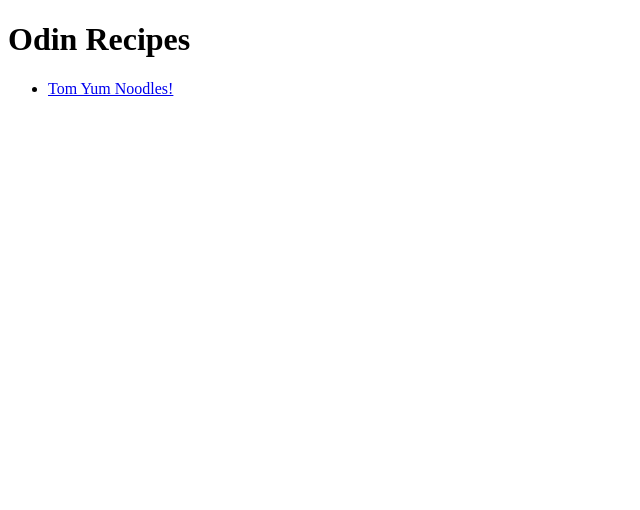
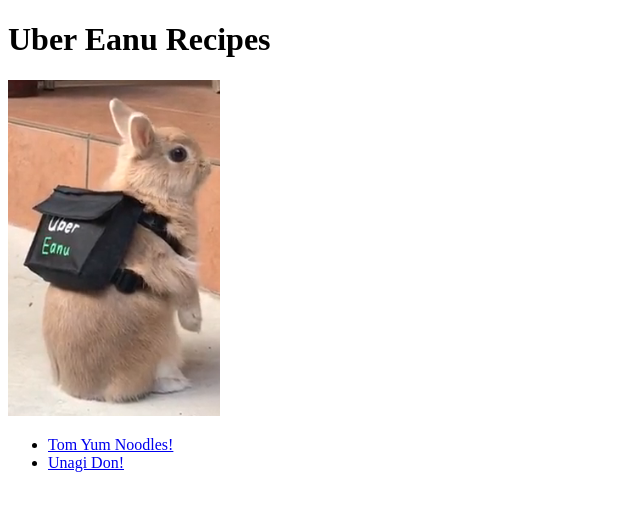
Before and after one commit to meeroTheo/odin-recipes, a plain HTML site: page index.html in a window 1280 px wide. Shown: the whole page, without its empty margins (0-640 px from the left). Drawn offline with Linux system fonts and the light colour scheme.

Commit message:
Add UberEanu image to main page

```diff
--- a/index.html
+++ b/index.html
@@ -7,9 +7,11 @@
     <title>Odin recipes</title>
 </head>
 <body>
-    <h1>Odin Recipes</h1>
+    <h1>Uber Eanu Recipes</h1>
+    <img src="../images/ubereanu.png" alt="Uber Eats Rabbit">
     <ul>
         <li><a href="./recipes/tomyum.html">Tom Yum Noodles!</a></li>
+        <li><a href="./recipes/unagidon.html">Unagi Don!</a></li>
     </ul>
 
 </body>
```
Also changed, not shown: images/ubereanu.png (added).
